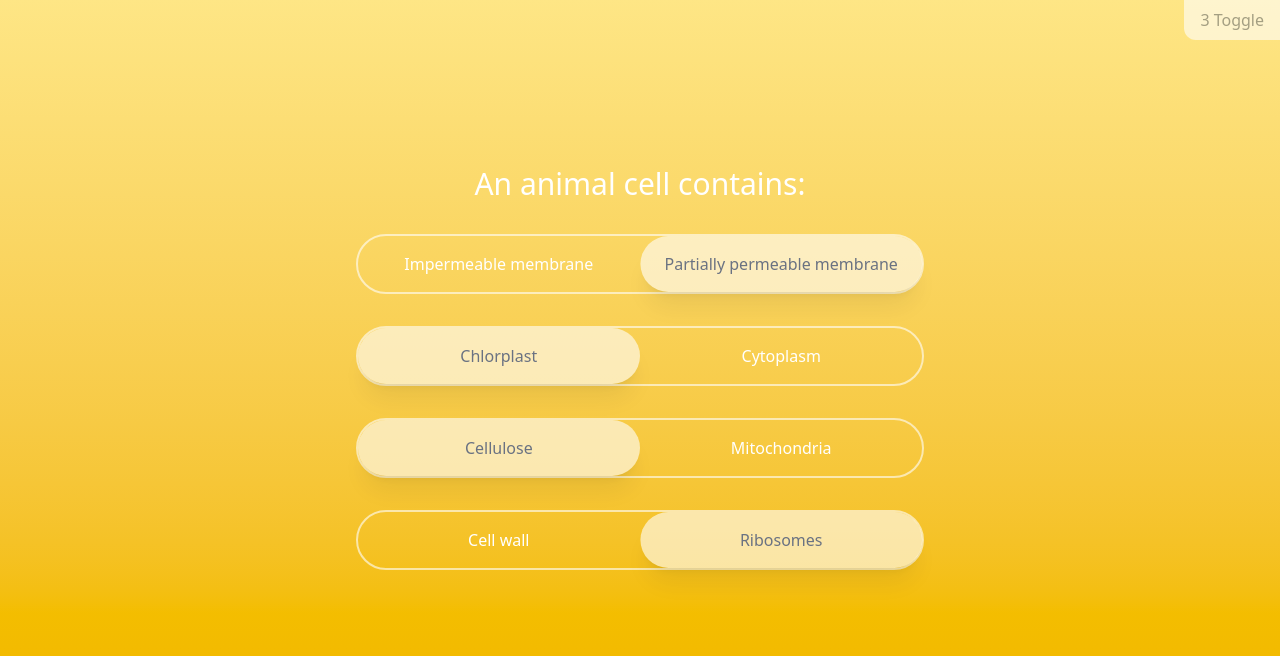
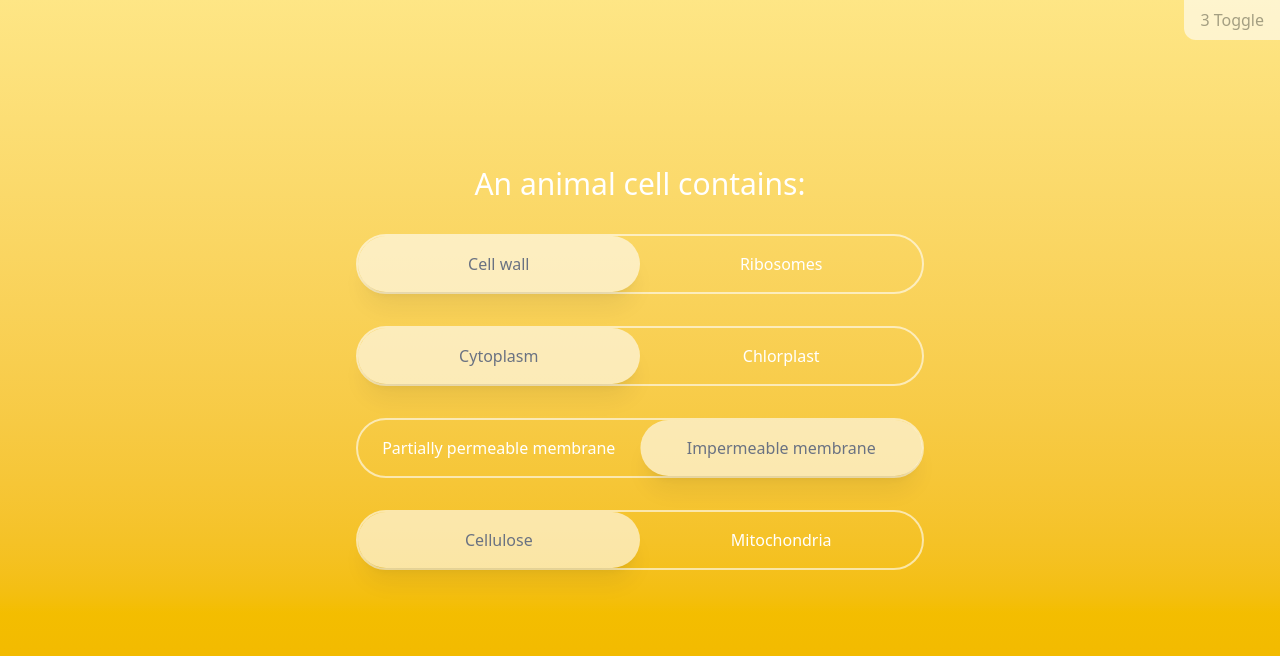
Before and after one commit to JosephAdamson/seneca-learning-frontend, a React (Vite) app: page / in a window 1280 px wide. Shown: the top 656 px of the page. Built offline with nearby package versions, Linux system fonts and the light colour scheme.

Commit message:
improvements after some feedback

```diff
--- a/src/components/Display.tsx
+++ b/src/components/Display.tsx
@@ -1,26 +1,26 @@
 import { useState } from "react";
-import ShuffleContainer from "./ShuffleContainer";
+import ToggleContainer from "./ToggleContainer";
 
 const stmt1 = "An animal cell contains";
-const eg1 = {
-    Ribosomes: ["Cell wall", "Ribosomes"],
-    Cytoplasm: ["Cytoplasm", "Chlorplast"],
+const eg1: {[key: string]: string[]} = {
+    "Ribosomes": ["Cell wall", "Ribosomes"],
+    "Cytoplasm": ["Cytoplasm", "Chlorplast"],
     "Partially permeable membrane": [
         "Partially permeable membrane",
         "Impermeable membrane",
     ],
-    Cellulose: ["Cellulose", "Mitochondria"],
+    "Cellulose": ["Cellulose", "Mitochondria"],
 };
 
 const stmt2 = "Countries in Africa";
-const eg2 = {
-    Eswatini: ["Eswatini", "Nicaragua", "Georgia"],
-    Malawi: ["Barbados", "Malawi", "Hati"],
-    Chad: ["Portugal", "Chad", "East Timor"],
+const eg2: {[key: string]: string[]}  = {
+    "Eswatini": ["Eswatini", "Nicaragua", "Georgia"],
+    "Malawi": ["Barbados", "Malawi", "Hati"],
+    "Chad": ["Portugal", "Chad", "East Timor"],
 };
+
 /*
 Purley for displaying the different types of toggle components.
-Not part of the challenge.
 */
 export default function Display() {
     const [isTwoExample, setIsTwoExample] = useState<boolean>(true);
@@ -28,14 +28,13 @@ export default function Display() {
     const toggleModeHandler = () => {
         setIsTwoExample((prev) => !prev);
     };
-
     return (
         <div className="h-screen w-screen relative">
-            <div className="w-full w-10/12 flex justify-end absolute top-0">
+            <div className="w-full flex justify-end absolute top-0">
                 {isTwoExample ? (
                     <button
                         className="px-4 py-2 rounded-bl-xl text-gray-500 bg-white opacity-60
-                        hover:brightness-95"
+                        hover:brightness-95 hover:cursor-pointer"
                         onClick={toggleModeHandler}
                     >
                         3 Toggle
@@ -43,7 +42,7 @@ export default function Display() {
                 ) : (
                     <button
                         className="px-4 py-2 rounded-bl-xl text-gray-500 bg-white opacity-60
-                        hover:brightness-95"
+                        hover:brightness-95 hover:cursor-pointer"
                         onClick={toggleModeHandler}
                     >
                         2 Toggle
@@ -52,13 +51,13 @@ export default function Display() {
             </div>
 
             {isTwoExample ? (
-                <ShuffleContainer
+                <ToggleContainer
                     key={0}
                     statement={stmt1}
                     answerAndOptions={eg1}
                 />
             ) : (
-                <ShuffleContainer
+                <ToggleContainer
                     key={1}
                     statement={stmt2}
                     answerAndOptions={eg2}
--- a/src/components/ShuffleContainer.tsx
+++ /dev/null
@@ -1,35 +0,0 @@
-import ToggleContainer from "./ToggleContainer";
-import { shuffleAnswerOptions } from "../helpers";
-
-interface ShuffleContainerProps {
-    statement: string;
-    answerAndOptions: { [key: string]: string[] };
-}
-
-/*
-Wrapper for our toggle container, keeps the shuffling of our data as a
-seperate concern.
-
-@component
-@param      string              statement
-@param      string: string[]    answerAndOptions  A key: value pair, correct answer
-and options to be rendered on the toggle switch.
-*/
-export default function ShuffleContainer({
-    statement,
-    answerAndOptions,
-}: ShuffleContainerProps) {
-    const togglePositions = Object.keys(answerAndOptions).map((key) =>
-        Math.floor(Math.random() * answerAndOptions[key].length)
-    );
-
-    return (
-        <div className="w-screen h-screen">
-            <ToggleContainer
-                statement={statement}
-                answerAndOptions={shuffleAnswerOptions(answerAndOptions)}
-                togglePositions={togglePositions}
-            />
-        </div>
-    );
-}
--- a/src/components/ToggleBar.tsx
+++ b/src/components/ToggleBar.tsx
@@ -26,17 +26,37 @@ export default function ToggleBar({
     setCorrectHandler,
     isLocked
 }: ToggleBarProps) {
-    const [thumbPosIndex, setThumbPos] = useState<number>(
+    //--------state--------
+    const [thumbPosIndex, setThumbPosIndex] = useState<number>(
         initialThumPos ? initialThumPos : 0
     );
     const [isMobile, setIsMobile] = useState<boolean>(window.innerWidth < 620);
 
     const shiftThumbHandler = (index: number) => {
-        setThumbPos(index);
+        setThumbPosIndex(index);
     };
 
-    // switch between thumb styles (horizontal/veritcal) without
-    // having to render the whole component.
+    //---------handlers------
+    // keydown handler for toggling the thumb left and right.
+    const keyDownHandler: KeyboardEventHandler<HTMLButtonElement> = (e) => {
+        if (window.innerWidth < 640) {
+            if (e.key == "ArrowUp" && thumbPosIndex > 0) {
+                setThumbPosIndex((prev) => prev - 1);
+            }
+            if (e.key == "ArrowDown" && thumbPosIndex < options.length - 1) {
+                setThumbPosIndex((prev) => prev + 1);
+            }
+        } else {
+            if (e.key == "ArrowLeft" && thumbPosIndex > 0) {
+                setThumbPosIndex((prev) => prev - 1);
+            }
+            if (e.key == "ArrowRight" && thumbPosIndex < options.length - 1) {
+                setThumbPosIndex((prev) => prev + 1);
+            }
+        }
+    };
+
+    //---------hooks--------
     useEffect(() => {
         const handleResize = () => {
             window.innerWidth < 640
@@ -54,31 +74,12 @@ export default function ToggleBar({
             : setCorrectHandler(answer, false);
     }, [thumbPosIndex]);
 
-    // keydown handler for toggling the thumb left and right.
-    const keyDownHandler: KeyboardEventHandler<HTMLButtonElement> = (e) => {
-        if (window.innerWidth < 640) {
-            if (e.key == "ArrowUp" && thumbPosIndex > 0) {
-                setThumbPos((prev) => prev - 1);
-            }
-            if (e.key == "ArrowDown" && thumbPosIndex < options.length - 1) {
-                setThumbPos((prev) => prev + 1);
-            }
-        } else {
-            if (e.key == "ArrowLeft" && thumbPosIndex > 0) {
-                setThumbPos((prev) => prev - 1);
-            }
-            if (e.key == "ArrowRight" && thumbPosIndex < options.length - 1) {
-                setThumbPos((prev) => prev + 1);
-            }
-        }
-    };
-
     return (
         <button
-            aria-role="toggle-bar-button"
+            aria-roledescription="toggle-bar-button"
             className="flex flex-col sm:flex-row w-full xl:w-2/3 relative rounded-xl sm:rounded-4xl
             focus:shadow-[inset_0_6px_6px_rgba(0,0,0,0.1),0_6px_6px_rgba(0,0,0,0.1)]
-            focus:outline-0 border-2 border-custom-border"
+            focus:outline-0 border-2 border-custom-border hover:cursor-pointer"
             onKeyDown={(e) => {
                 if (!isLocked) {
                     keyDownHandler(e)
--- a/src/components/ToggleContainer.tsx
+++ b/src/components/ToggleContainer.tsx
@@ -1,11 +1,14 @@
 import { useState, useEffect } from "react";
 import ToggleBar from "./ToggleBar";
-import { standardHash } from "../helpers";
+import {
+    standardHash,
+    getTogglePositions,
+    shuffleAnswerAndOptions,
+} from "../helpers";
 
 interface ToggleContainerProps {
     statement: string;
     answerAndOptions: { [key: string]: string[] };
-    togglePositions: number[];
 }
 
 const GRADIENTS = [
@@ -27,14 +30,28 @@ and options to be rendered on the toggle switch.
 export default function ToggleContainer({
     statement,
     answerAndOptions,
-    togglePositions,
 }: ToggleContainerProps) {
+    //------state------
+    const [togglePositions] = useState<number[]>(() =>
+        getTogglePositions(answerAndOptions)
+    );
+    const [shuffledAnswerOptions] = useState<{ [key: string]: string[] }>(() =>
+        shuffleAnswerAndOptions(answerAndOptions, togglePositions)
+    );
     const [isCorrectOptions, setIsCorrectOptions] = useState<{
         [key: string]: boolean;
-    }>({});
+    }>(() => {
+        return Object.entries(shuffledAnswerOptions).reduce<{
+            [key: string]: boolean;
+        }>((acc, [key, value], index) => {
+            acc[key] = key === value[togglePositions[index]];
+            return acc;
+        }, {});
+    });
     const [backgroundGradient, setBackgroundGradient] = useState<string>("");
     const [isLocked, setIsLocked] = useState<boolean>(false);
 
+    //--------handlers---------
     const setCorrectHandler = (key: string, isCorrect: boolean) => {
         const newIsCorrectOptions = { ...isCorrectOptions };
         newIsCorrectOptions[key] = isCorrect;
@@ -42,27 +59,19 @@ export default function ToggleContainer({
     };
 
     const setIsLockedHandler = (percentage: number) => {
-        percentage === 100
-            ? setIsLocked(true)
-            : setIsLocked(false);
-    }
+        percentage === 100 ? setIsLocked(true) : setIsLocked(false);
+    };
 
     const getPercentageCorrect = () => {
-        let numberCorrect = 0;
-        const isCorrectValues = Object.values(isCorrectOptions);
-        isCorrectValues.forEach((value) => {
-            if (value === true) {
-                numberCorrect += 1;
-            }
-        });
-        console.log(numberCorrect);
-        console.log(isCorrectValues.length);
-        return (numberCorrect/ isCorrectValues.length) * 100;
-    }
+        let numberCorrect = Object.values(isCorrectOptions).reduce(
+            (acc, curr) => (curr === true ? (acc += 1) : acc),
+            0
+        );
+        return (numberCorrect / Object.values(isCorrectOptions).length) * 100;
+    };
 
     const computeBackgroundGradient = () => {
         const percentage = getPercentageCorrect();
-        console.log(percentage);
         setIsLockedHandler(percentage);
         if (percentage == 0) {
             setBackgroundGradient(GRADIENTS[0]);
@@ -73,20 +82,11 @@ export default function ToggleContainer({
         } else {
             setBackgroundGradient(GRADIENTS[3]);
         }
-    }
+    };
 
-    // initialize our 'correctness' state.
+    //------hooks------
     useEffect(() => {
-        const newIsCorrectOptions: { [key: string]: boolean } = {};
-        Object.entries(answerAndOptions).forEach(([key, value], index) => {
-            newIsCorrectOptions[key] = key === value[togglePositions[index]];
-        });
-        setIsCorrectOptions(newIsCorrectOptions);
-        console.log(newIsCorrectOptions);
-    }, []);
-
-    useEffect(() => {
-        computeBackgroundGradient()
+        computeBackgroundGradient();
     }, [isCorrectOptions]);
 
     return (
@@ -97,7 +97,8 @@ export default function ToggleContainer({
         >
             <h1 className="text-2xl lg:text-3xl text-white">{statement}:</h1>
             <div className="w-2/3 flex flex-col items-center gap-8 justify-center">
-                {Object.entries(answerAndOptions).map(([key, value], index) => (
+                {Object.entries(shuffledAnswerOptions).map(
+                    ([key, value], index) => (
                         <ToggleBar
                             key={standardHash(key, index)}
                             answer={key}
@@ -106,10 +107,13 @@ export default function ToggleContainer({
                             setCorrectHandler={setCorrectHandler}
                             isLocked={isLocked}
                         />
-                ))}
+                    )
+                )}
             </div>
             <h2 className="text-white text-xl lg:text-2xl">
-                <span className={`${isLocked ? "opacity-100" : "opacity-0"}`}>The answer is correct</span>
+                <span className={`${isLocked ? "opacity-100" : "opacity-0"}`}>
+                    The answer is correct!
+                </span>
             </h2>
         </div>
     );
--- a/src/helpers.ts
+++ b/src/helpers.ts
@@ -9,27 +9,56 @@ function fisherYatesShuffle<T>(targ: T[]) {
     const arr = [...targ];
     const n = arr.length - 1;
     for (let i = n; i >= 0; i--) {
-       const j = Math.floor(Math.random() * (i + 1))
-       const temp = arr[i];
-       arr[i] = arr[j];
-       arr[j] = temp;
+        const j = Math.floor(Math.random() * (i + 1));
+        const temp = arr[i];
+        arr[i] = arr[j];
+        arr[j] = temp;
     }
     return arr;
 }
 
 /*
-Shuffle answerOptions data
+Check solved state of each answerOption element
 
-@param  Object  obj
+@param  Object      answerOptions
+@param  number[]    togglePositions
 */
-function shuffleAnswerOptions(answerOptions: {[key: string]: string[]})  {
-    const result: {[key: string]: string[]} = {};
+function isAllCorrectAnswerAndOptions(
+    answerOptions: { [key: string]: string[] },
+    togglePositions: number[]
+) {
+    let index = 0;
+    for (const [key, value] of Object.entries(answerOptions)) {
+        if (key !== value[togglePositions[index]]) {
+            return false;
+        }
+        index++;
+    }
+    return true;
+}
+
+/*
+Shuffle answerOptions data, a crude way of ensuring that answerOptions
+is never shuffled to 100% correct state.
+
+@param  Object  answerOptions
+*/
+function shuffleAnswerAndOptions(
+    answerOptions: { [key: string]: string[] },
+    togglePositions: number[]
+) {
+    let result: { [key: string]: string[] } = { ...answerOptions };
     const currentKeys = Object.keys(answerOptions);
 
-    currentKeys.forEach(key => {
-        result[key] = fisherYatesShuffle(answerOptions[key]);
-    });
-    return Object.fromEntries(fisherYatesShuffle(Object.entries(result)));
+    while (isAllCorrectAnswerAndOptions(result, togglePositions)) {
+        currentKeys.forEach((key) => {
+            result[key] = fisherYatesShuffle(result[key]);
+        });
+
+        result = Object.fromEntries(fisherYatesShuffle(Object.entries(result)))
+    }
+
+    return result;
 }
 
 /*
@@ -40,16 +69,31 @@ Random hash function for key generation
 */
 function standardHash(option: string, index: number): number {
     if (option && index >= 0) {
-        let sum = 0
+        let sum = 0;
         for (let i = 0; i < option.length; i++) {
-            sum += option.charCodeAt(i)
+            sum += option.charCodeAt(i);
         }
         return sum * 5 + index - 7;
     }
     return -1;
 }
 
+/*
+For each string: string[] entry reresenting a toggle switch in 'data'
+pick a random index within the range of each entry's value.
+
+@param  Object  answerOptions    Each entry in answerOptions represents the data
+for a single toggle swtich.
+*/
+function getTogglePositions(containerData: { [key: string]: string[] }) {
+    return Object.keys(containerData).map((key) =>
+        Math.floor(Math.random() * containerData[key].length)
+    );
+}
+
 export {
-    shuffleAnswerOptions,
-    standardHash
-}
+    shuffleAnswerAndOptions,
+    standardHash,
+    getTogglePositions,
+    isAllCorrectAnswerAndOptions,
+};
```
Also changed, not shown: 2 other files (tests, documents, lock files or other folders). Lines whose indentation alone changed are shown as unchanged.
